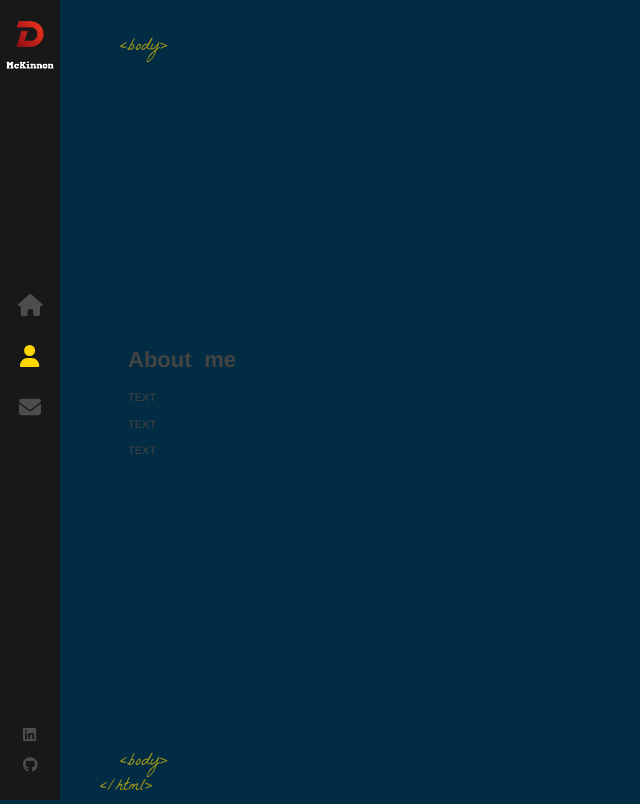
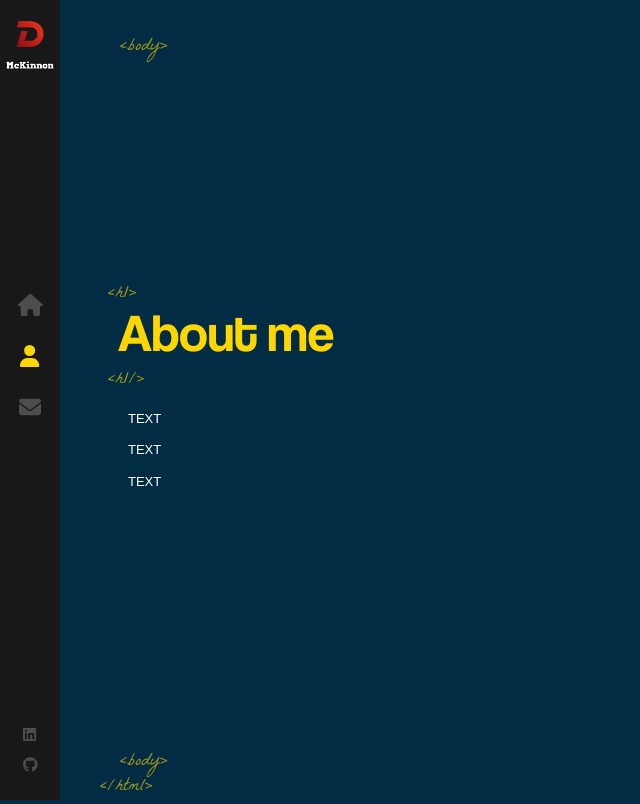
Before and after one commit to mckinnondave/mckinnondave.github.io, a React (Create React App) app: page /about in a window 1280 px wide. Shown: the whole page, without its empty margins (0-640 px from the left). Built offline with nearby package versions, Linux system fonts and the light colour scheme.

Commit message:
correct issues for about page

```diff
--- a/src/components/Layout/index.scss
+++ b/src/components/Layout/index.scss
@@ -38,9 +38,8 @@
   animation-delay: 1s;
 }
 
-.about-page {
 .text-zone {
-    position:absolute;
+  position: absolute;
   left: 10%;
   top: 50%;
   transform: translateY(-50%);
@@ -48,5 +47,64 @@
   vertical-align: middle;
   display: table-cell;
   max-height: 90%;
+
+  h1 {
+    font-size: 53px;
+    font-family: 'Coolvetica';
+    color: #ffd700;
+    font-weight: 400;
+    margin-top: 0;
+    position: relative;
+    margin-bottom: 40px;
+    left: -10px;
+
+    &:before {
+      content: '<h1>';
+      font-family: 'La Belle Aurore', cursive;
+      color: #ffd700;
+      font-size: 18px;
+      position: absolute;
+      margin-top: -10px;
+      left: -10px;
+      opacity: 0.6;
+      line-height: 18px;
+    }
+
+    &:after {
+      content: '<h1/>';
+      font-family: 'La Belle Aurore', cursive;
+      color: #ffd700;
+      font-size: 18px;
+      line-height: 18px;
+      position: absolute;
+      left: -30px;
+      bottom: -20px;
+      margin-left: 20px;
+      opacity: 0.6;
     }
   }
+
+  p {
+    font-size: 13px;
+    color: #fff;
+    font-family: sans-serif;
+    font-weight: 300;
+    max-width: fit-content;
+    animation: pulse 1s;
+    &:nth-of-type(1) {
+      animation-delay: 1.1s;
+    }
+    &:nth-of-type(2) {
+      animation-delay: 1.2s;
+    }
+    &:nth-of-type(3) {
+      animation-delay: 1.3s;
+    }
+  }
+}
+
+.text-animate-hover {
+  &:hover {
+    color: #fff;
+  }
+}
```
Lines whose indentation alone changed are shown as unchanged.
